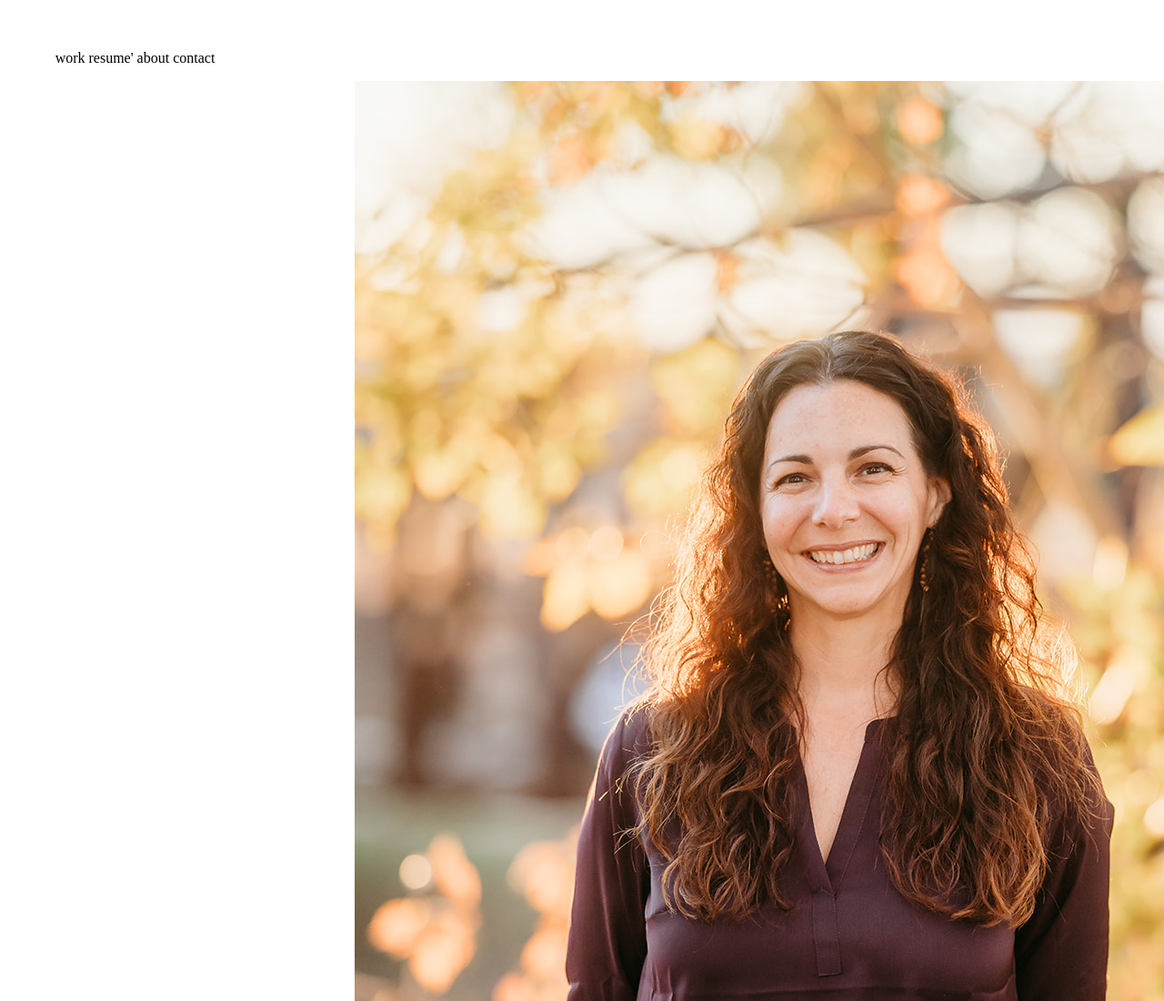
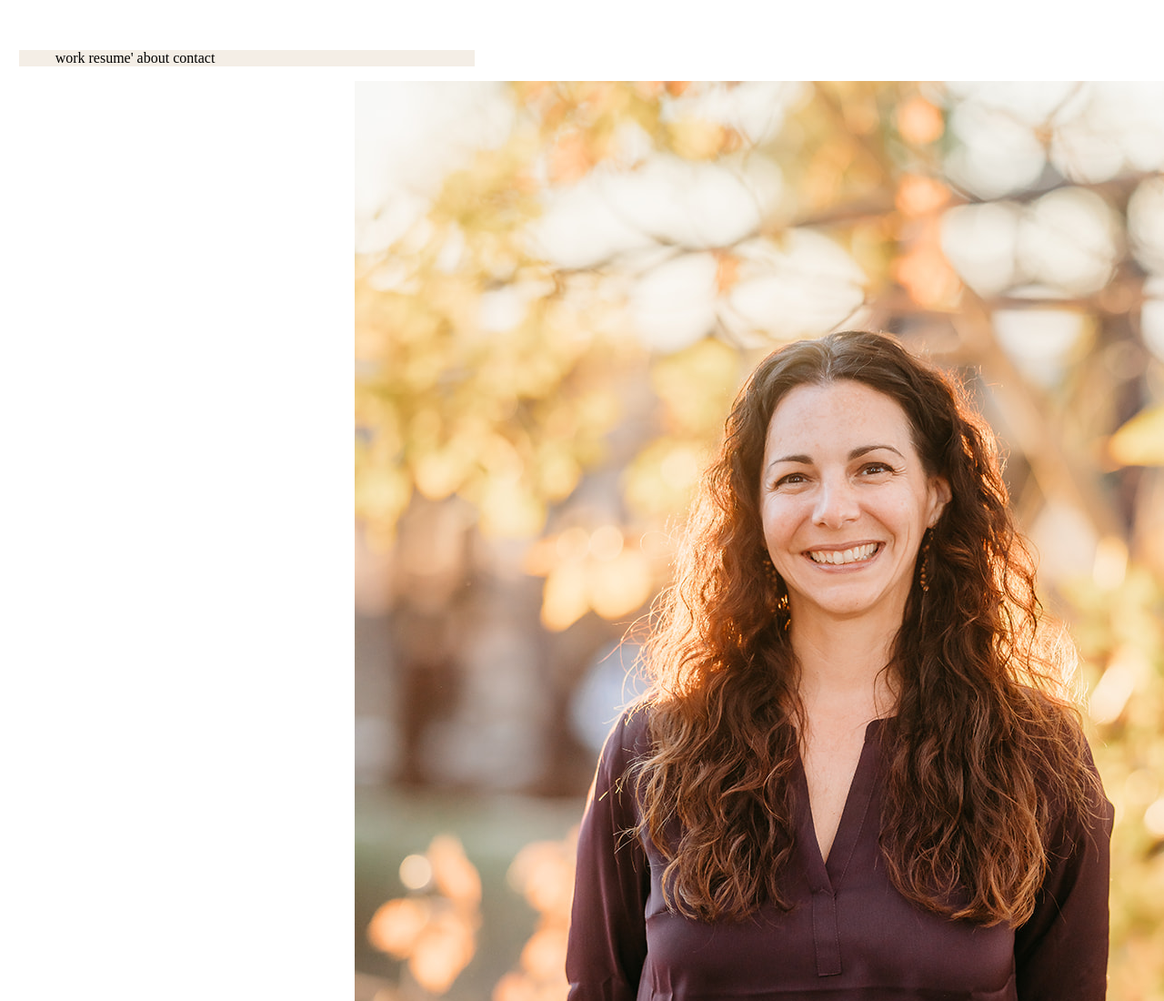
Before and after one commit to MD5678/UX_UI_HW_17, a plain HTML site: page index.html in a window 1280 px wide. Shown: the top 1100 px of the page at 91% size. Drawn offline with Linux system fonts and the light colour scheme.

Commit message:
Update style.css

```diff
--- a/css/style.css
+++ b/css/style.css
@@ -15,9 +15,10 @@ header ul{
     float: left;
     width: 50%;
     margin-left: auto;
+    background-color: #F4EEE6;
 }
 .heroImg {
-    height: 600px;
+    height: 400px;
     padding: 25px;
 }
 .content {
```
